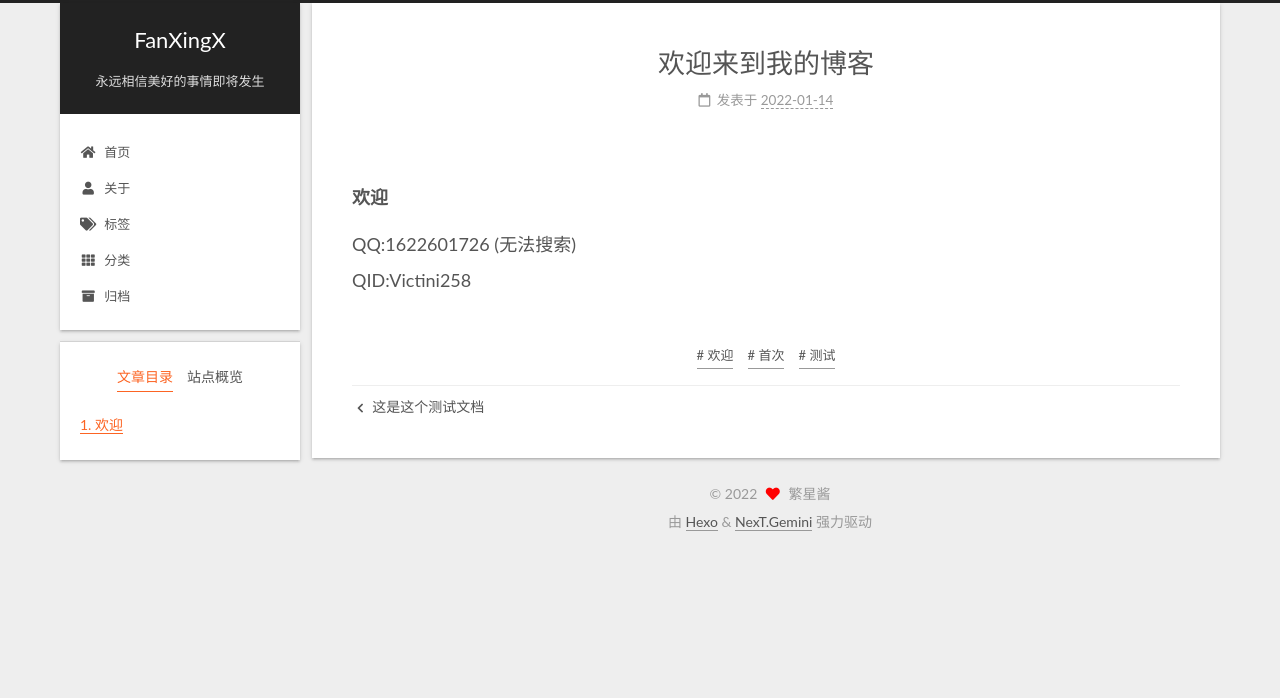
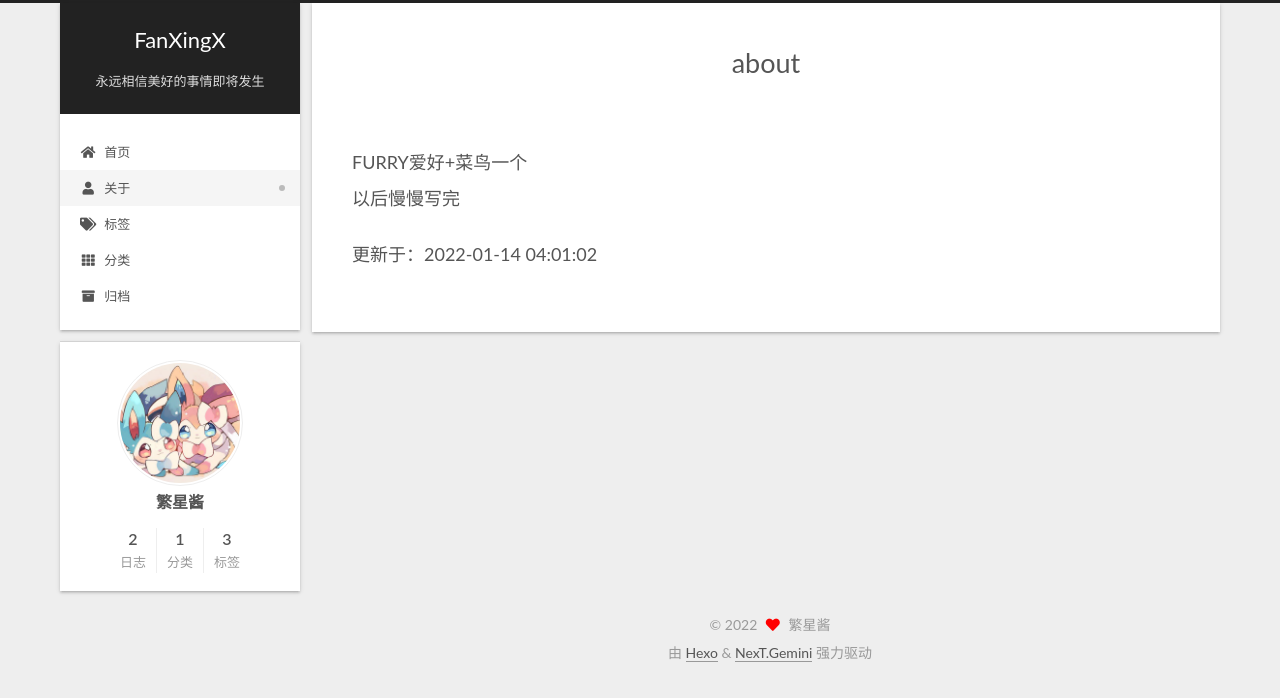
Before and after one commit to FanXingX/FanXingX.github.io, a plain HTML site: page about/index.html in a window 1280 px wide. Drawn offline with Linux system fonts and the light colour scheme.

Commit message:
Site updated: 2022-01-14 04:12:49

```diff
--- a/2022/01/14/欢迎/index.html
+++ b/about/index.html
@@ -20,22 +20,19 @@
     var CONFIG = {"hostname":"example.com","root":"/","scheme":"Gemini","version":"7.8.0","exturl":false,"sidebar":{"position":"left","display":"post","padding":18,"offset":12,"onmobile":false},"copycode":{"enable":true,"show_result":true,"style":null},"back2top":{"enable":true,"sidebar":false,"scrollpercent":false},"bookmark":{"enable":false,"color":"#222","save":"auto"},"fancybox":false,"mediumzoom":false,"lazyload":false,"pangu":false,"comments":{"style":"tabs","active":null,"storage":true,"lazyload":false,"nav":null},"algolia":{"hits":{"per_page":10},"labels":{"input_placeholder":"Search for Posts","hits_empty":"We didn't find any results for the search: ${query}","hits_stats":"${hits} results found in ${time} ms"}},"localsearch":{"enable":false,"trigger":"auto","top_n_per_article":1,"unescape":false,"preload":false},"motion":{"enable":true,"async":false,"transition":{"post_block":"fadeIn","post_header":"slideDownIn","post_body":"slideDownIn","coll_header":"slideLeftIn","sidebar":"slideUpIn"}},"path":"search.xml"};
   </script>
 
-  <meta name="description" content="欢迎QQ:1622601726 (无法搜索)QID:Victini258">
-<meta property="og:type" content="article">
-<meta property="og:title" content="欢迎来到我的博客">
-<meta property="og:url" content="http://example.com/2022/01/14/%E6%AC%A2%E8%BF%8E/index.html">
+  <meta name="description" content="FURRY爱好+菜鸟一个以后慢慢写完 更新于：2022-01-14 04:01:02">
+<meta property="og:type" content="website">
+<meta property="og:title" content="about">
+<meta property="og:url" content="http://example.com/about/index.html">
 <meta property="og:site_name" content="FanXingX">
-<meta property="og:description" content="欢迎QQ:1622601726 (无法搜索)QID:Victini258">
+<meta property="og:description" content="FURRY爱好+菜鸟一个以后慢慢写完 更新于：2022-01-14 04:01:02">
 <meta property="og:locale" content="zh_CN">
-<meta property="article:published_time" content="2022-01-13T18:20:33.455Z">
-<meta property="article:modified_time" content="2022-01-13T19:22:56.856Z">
+<meta property="article:published_time" content="2022-01-13T20:01:02.000Z">
+<meta property="article:modified_time" content="2022-01-13T20:11:13.776Z">
 <meta property="article:author" content="繁星酱">
-<meta property="article:tag" content="欢迎">
-<meta property="article:tag" content="首次">
-<meta property="article:tag" content="测试">
 <meta name="twitter:card" content="summary">
 
-<link rel="canonical" href="http://example.com/2022/01/14/%E6%AC%A2%E8%BF%8E/">
+<link rel="canonical" href="http://example.com/about/">
 
 
 <script id="page-configurations">
@@ -43,12 +40,13 @@
   CONFIG.page = {
     sidebar: "",
     isHome : false,
-    isPost : true,
+    isPost : false,
     lang   : 'zh-CN'
   };
 </script>
 
-  <title>欢迎来到我的博客 | FanXingX</title>
+  <title>about | FanXingX
+</title>
 
 
 
@@ -162,80 +160,40 @@
         <div class="content-wrap">
 
 
-          <div class="content post posts-expand">
+
+
+          <div class="content page posts-expand">
 
 
 
 
 
-  <article itemscope itemtype="http://schema.org/Article" class="post-block" lang="zh-CN">
-    <link itemprop="mainEntityOfPage" href="http://example.com/2022/01/14/%E6%AC%A2%E8%BF%8E/">
+    <div class="post-block" lang="zh-CN">
+      <header class="post-header">
 
-    <span hidden itemprop="author" itemscope itemtype="http://schema.org/Person">
-      <meta itemprop="image" content="/images/avatar.png">
-      <meta itemprop="name" content="繁星酱">
-      <meta itemprop="description" content="">
-    </span>
+<h1 class="post-title" itemprop="name headline">about
+</h1>
 
-    <span hidden itemprop="publisher" itemscope itemtype="http://schema.org/Organization">
-      <meta itemprop="name" content="FanXingX">
-    </span>
-      <header class="post-header">
-        <h1 class="post-title" itemprop="name headline">
-          欢迎来到我的博客
-        </h1>
-
-        <div class="post-meta">
-            <span class="post-meta-item">
-              <span class="post-meta-item-icon">
-                <i class="far fa-calendar"></i>
-              </span>
-              <span class="post-meta-item-text">发表于</span>
+<div class="post-meta">
 
 
-              <time title="创建时间：2022-01-14 02:20:33 / 修改时间：03:22:56" itemprop="dateCreated datePublished" datetime="2022-01-14T02:20:33+08:00">2022-01-14</time>
-            </span>
+</div>
 
-
-
-        </div>
-      </header>
+</header>
 
 
 
 
-    <div class="post-body" itemprop="articleBody">
+      <div class="post-body">
+          <p>FURRY爱好+菜鸟一个<br>以后慢慢写完</p>
+<p>更新于：2022-01-14 04:01:02 </p>
+
+      </div>
 
 
-        <h5 id="欢迎"><a href="#欢迎" class="headerlink" title="欢迎"></a>欢迎</h5><p>QQ:1622601726 (无法搜索)<br>QID:Victini258</p>
 
     </div>
 
-
-
-
-
-      <footer class="post-footer">
-          <div class="post-tags">
-              <a href="/tags/%E6%AC%A2%E8%BF%8E/" rel="tag"># 欢迎</a>
-              <a href="/tags/%E9%A6%96%E6%AC%A1/" rel="tag"># 首次</a>
-              <a href="/tags/%E6%B5%8B%E8%AF%95/" rel="tag"># 测试</a>
-          </div>
-
-
-
-
-
-    <div class="post-nav">
-      <div class="post-nav-item">
-    <a href="/2022/01/14/%E6%B5%8B%E8%AF%95/" rel="prev" title="这是这个测试文档">
-      <i class="fa fa-chevron-left"></i> 这是这个测试文档
-    </a></div>
-      <div class="post-nav-item"></div>
-    </div>
-      </footer>
-
-  </article>
 
 
 
@@ -290,7 +248,6 @@
 
       <!--noindex-->
       <div class="post-toc-wrap sidebar-panel">
-          <div class="post-toc motion-element"><ol class="nav"><li class="nav-item nav-level-5"><a class="nav-link" href="#%E6%AC%A2%E8%BF%8E"><span class="nav-number">1.</span> <span class="nav-text">欢迎</span></a></li></ol></div>
       </div>
       <!--/noindex-->
 
--- a/css/main.css
+++ b/css/main.css
@@ -1194,7 +1194,7 @@ pre .javascript .function {
 }
 .links-of-author a::before,
 .links-of-author span.exturl::before {
-  background: #c8a6ff;
+  background: #9070bb;
   border-radius: 50%;
   content: ' ';
   display: inline-block;
```
Also changed, not shown: 2022/01/14/测试/index.html (+2 -2 lines), index.html (+2 -2 lines).
